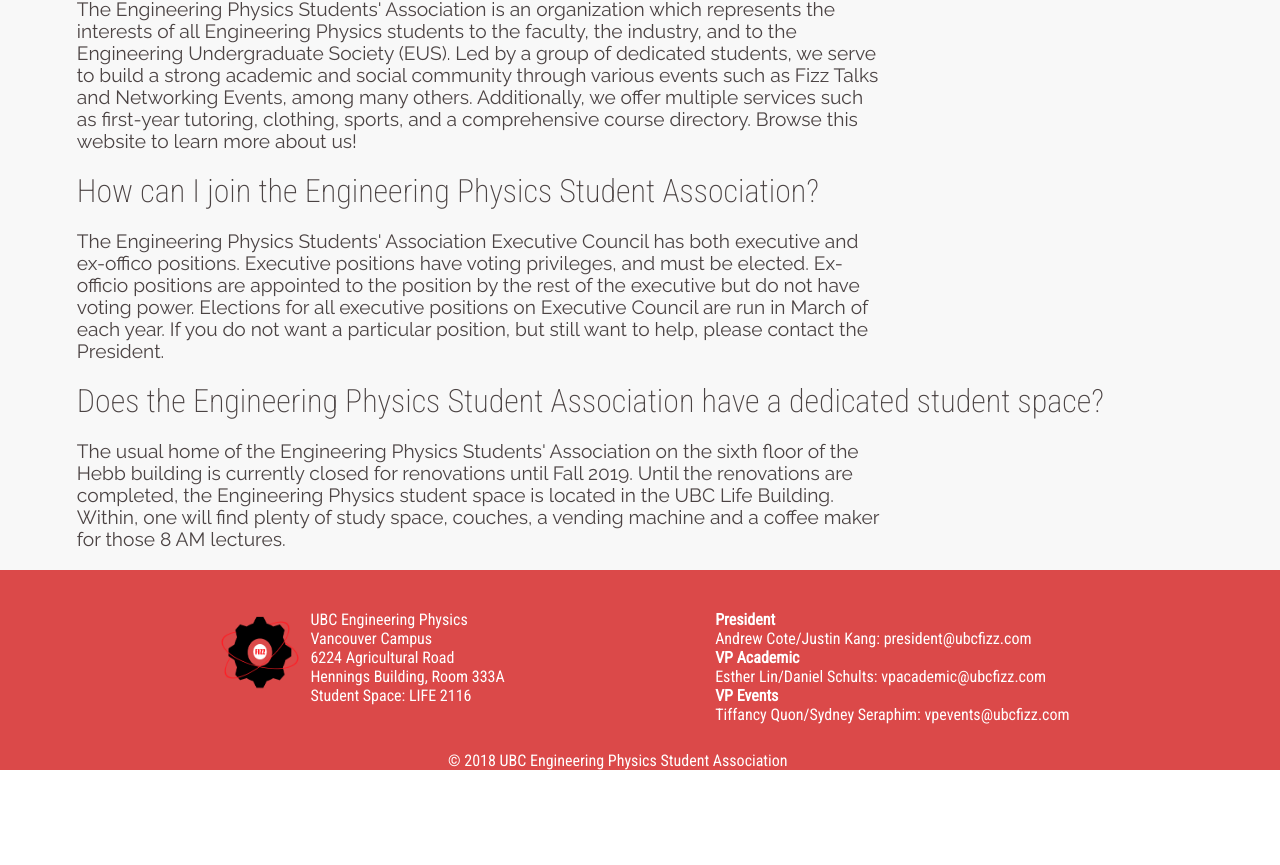
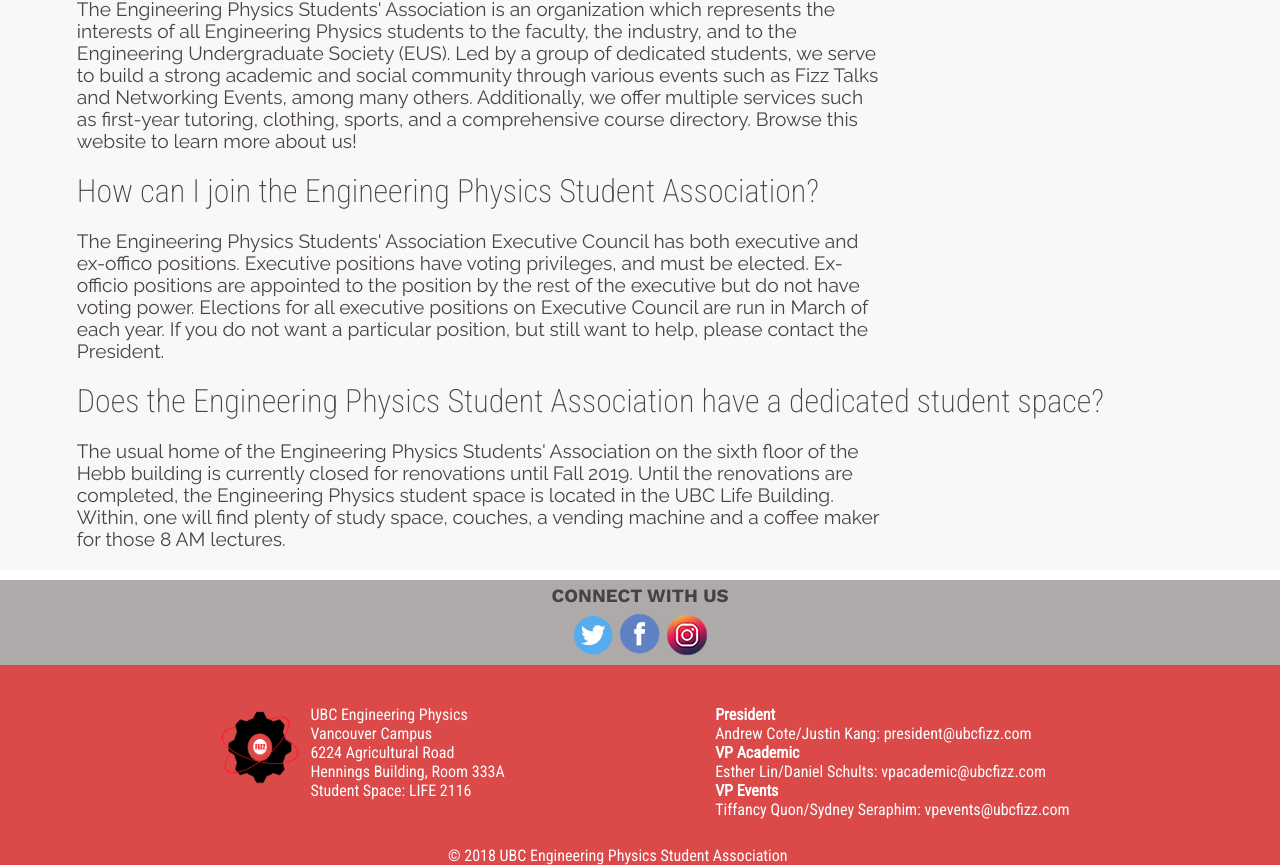
Before and after one commit to ubcengfizz/ubcfizz.ca-website, a React (Create React App) app: page /faq in a window 1280 px wide. Shown: the part 472-1337 px from the top of the page. Before the commit the page ends 1242 px from the top, so only its background shows below. Built offline with nearby package versions, Linux system fonts and the light colour scheme; what react-stack-grid would draw is missing.

Commit message:
Removed testing tabs and added social medias to footer

```diff
--- a/src/Components/About/About.css
+++ b/src/Components/About/About.css
@@ -62,20 +62,7 @@
   margin-bottom: 25px;
 }
 
-#social_media {
-  position: absolute;
-  bottom: 0;
-  right: 10px;
-}
 
-#twitter_logo {
-  transform: translateY(-6px);
-}
-
-#instagram_logo {
-  transform: translateY(-6px);
-
-}
 
 /* Announcement Styles */
 
--- a/src/Components/About/About.js
+++ b/src/Components/About/About.js
@@ -36,17 +36,7 @@
       </div>
 
     <img alt="fizz logo" id="fizz_logo" src={logo}/>
-    <div id="social_media">
-      <a href="https://twitter.com/ubcengphys?lang=en">
-      <img alt="twitter logo" id="twitter_logo" src={twitterlogo}/>
-    </a>
-      <a href="https://www.facebook.com/EngPhysProjectLab/">
-      <img alt="facebook logo" id="facebook_logo" src={facebooklogo}/>
-    </a>
-    <a href="https://www.instagram.com/ubcengineeringphysics/">
-    <img alt="instagram logo" id="instagram_logo" src={instagramlogo}/>
-   </a>
-    </div>
+
     </div>
 
     <div id="announcements">
--- a/src/Components/Footer/Footer.css
+++ b/src/Components/Footer/Footer.css
@@ -1,5 +1,6 @@
 
 @import url('https://fonts.googleapis.com/css?family=Roboto+Condensed');
+@import url('https://fonts.googleapis.com/css?family=Work+Sans:700,800');
 
 * {
   margin: 0;
@@ -29,6 +30,42 @@
   width: 100px;
 }
 
+#socials {
+  width: 100%;
+  height: 80px;
+  background-color: #adaaa9;
+  margin-top: 10px;
+  display: flex;
+  flex-direction: column;
+  align-items: center;
+  padding-top: 5px;
+}
+
+#socials h3 {
+  text-transform: uppercase;
+  font-family: 'Work Sans';
+  color: #434347;
+}
+
+#socials ul {
+  list-style-type: none;
+  flex-grow: 1;
+}
+
+#socials ul li {
+  display: inline-block;
+}
+
+
+#twitter_logo {
+  transform: translateY(-6px);
+}
+
+#instagram_logo {
+  transform: translateY(-6px);
+
+}
+
 #location-details {
   float: left;
   display: inline;
@@ -43,6 +80,7 @@
 bottom: 0;
 left: 35%;
 }
+
 
 
 #contacts {
--- a/src/Components/Footer/Footer.js
+++ b/src/Components/Footer/Footer.js
@@ -1,12 +1,42 @@
 import React, { Component } from 'react';
 import logo from '../../Images/fizz_logo.png';
 import './Footer.css';
+import twitterlogo from '../../Images/twitter_logo.png';
+import facebooklogo from '../../Images/facebook_logo.png';
+import instagramlogo from '../../Images/instagram_logo.png';
 
 
 
 class Footer extends Component {
   render() {
     return (
+      <div>
+
+        <div id="socials">
+
+          <h3>Connect with Us</h3>
+
+          <ul>
+          <li>
+            <a href="https://twitter.com/ubcengphys?lang=en">
+          <img alt="twitter logo" id="twitter_logo" src={twitterlogo}/>
+        </a>
+        </li>
+        <li>
+          <a href="https://www.facebook.com/EngPhysProjectLab/">
+          <img alt="facebook logo" id="facebook_logo" src={facebooklogo}/>
+        </a>
+      </li>
+      <li>
+        <a href="https://www.instagram.com/ubcengineeringphysics/">
+        <img alt="instagram logo" id="instagram_logo" src={instagramlogo}/>
+       </a>
+     </li>
+
+   </ul>
+
+      </div>
+
       <footer id="footer">
 
         <div id="filler"></div>
@@ -40,10 +70,13 @@
 
       </div>
 
+
+
       <div id="copyright-filler"></div>
 
       <p id="copyrights">&copy; 2018 UBC Engineering Physics Student Association</p>
       </footer>
+    </div>
     );
   }
 }
--- a/src/Components/Navigation/NavBar.js
+++ b/src/Components/Navigation/NavBar.js
@@ -78,16 +78,10 @@
                   FAQ
                   </NavLink>
                 </li>
-                <li className="dropdown-item">Testing</li>
               </ul>
           </li>
 
-          <li className="menu-list-item">
-            <div className="menu-link">Community</div>
-              <ul className="dropdown">
-                <li className="dropdown-item">Testing</li>
-              </ul>
-          </li>
+
 
           <li className="menu-list-item">
             <div className="menu-link">Admin</div>
@@ -97,7 +91,6 @@
                     Fizz Execs
                     </NavLink>
                 </li>
-                <li className="dropdown-item">Testing</li>
               </ul>
           </li>
         </ul>
--- a/src/Components/Navigation/SideDrawer/SideDrawer.js
+++ b/src/Components/Navigation/SideDrawer/SideDrawer.js
@@ -22,7 +22,6 @@
         </NavLink>
       </li>
 
-      <li className="dropdown-item">Testing</li>
 
 
       <li className="menu-header">Admin</li>
@@ -32,12 +31,10 @@
         </NavLink>
       </li>
 
-      <li className="dropdown-item">Testing</li>
 
 
       <li className="menu-header">Community</li>
 
-      <li className="dropdown-item">Testing</li>
 
 
 
```
